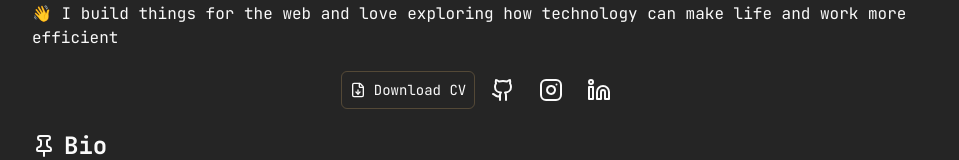
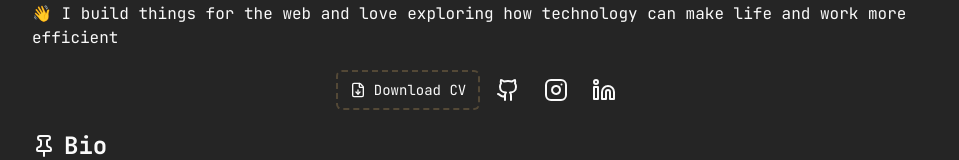
Before and after one commit to ChristianTertius/chris_real_blog, a React (Vite) app in the folder frontend/: page / in a window 1280 px wide. Shown: the part 250-410 px from the top of the page, without its empty margins (160-1119 px from the left). Built offline with nearby package versions, Linux system fonts and the light colour scheme.

Commit message:
style: download cv restyling

```diff
--- a/frontend/src/components/OnTheWeb.tsx
+++ b/frontend/src/components/OnTheWeb.tsx
@@ -4,7 +4,7 @@ import { Tooltip, TooltipContent, TooltipTrigger } from "./ui/tooltip"
 const OnTheWeb = () => {
   return (
     <div className="my-5 flex gap-2 mx-auto items-center">
-      <a href="/CV - Fullstack Developer - Christian Carlos Tertius .pdf" className="border border-third/20 hover:bg-third/10 hover:border-third dark:border dark:border-third/30 flex items-center gap-2 transition-all size-full duration-150 rounded-sm p-2 block gap-2 text-xs sm:text-sm">
+      <a href="/CV - Fullstack Developer - Christian Carlos Tertius .pdf" className="border-2 border-dashed border-third hover:bg-third/20 hover:border-third  dark:border-third/30 flex items-center gap-2 transition-all size-full duration-150 rounded-sm py-2 px-3 block gap-2 text-xs sm:text-sm">
         <FileDown className="size-4" /> Download CV
       </a>
 
```
